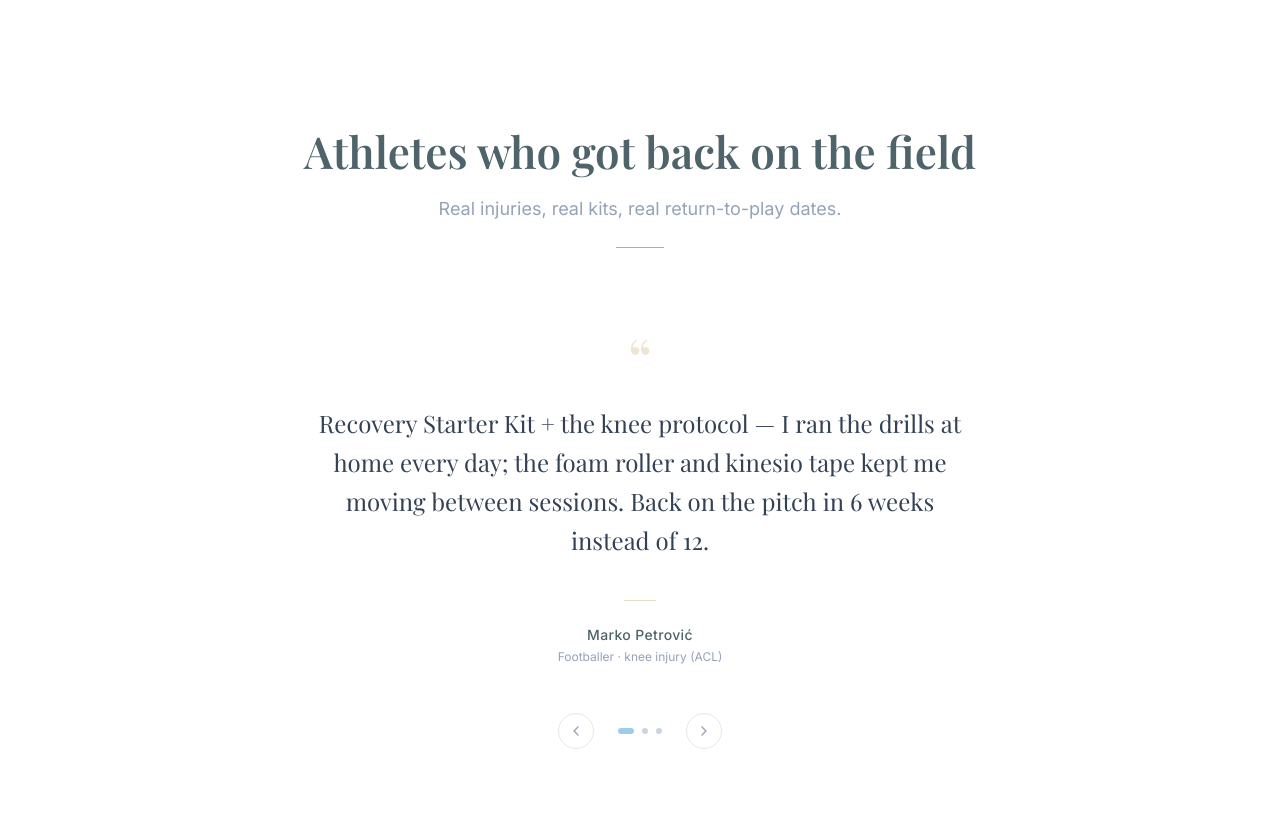
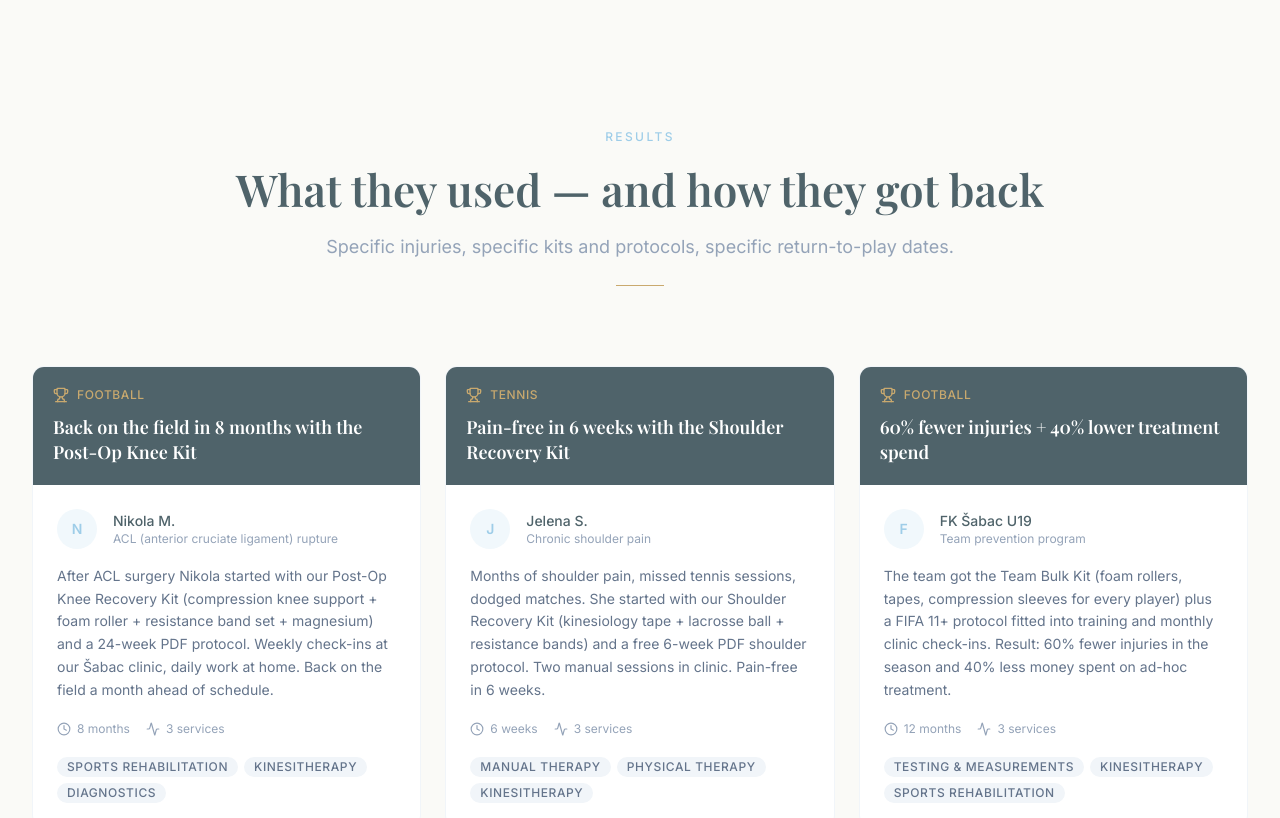
Before and after one commit to ivosevicluka2000-dot/SPORTMED, a Next.js app: page /en in a window 1280 px wide. Shown: the part 5180-5998 px from the top of the page. Built offline with nearby package versions, Linux system fonts and the light colour scheme.

Commit message:
chore(home): remove Testimonials section

```diff
--- a/src/app/[locale]/page.tsx
+++ b/src/app/[locale]/page.tsx
@@ -3,7 +3,6 @@ import Hero from "@/components/sections/Hero";
 import HomeTiles from "@/components/sections/HomeTiles";
 import ServicesOverview from "@/components/sections/ServicesOverview";
 import WhyUs from "@/components/sections/WhyUs";
-import Testimonials from "@/components/sections/Testimonials";
 import CaseStudies from "@/components/sections/CaseStudies";
 import Partners from "@/components/sections/Partners";
 import LocationPreview from "@/components/sections/LocationPreview";
@@ -30,7 +29,6 @@ export default function HomePage() {
       <HomeTiles />
       <ServicesOverview />
       <WhyUs />
-      <Testimonials />
       <CaseStudies />
       <Partners />
       <LocationPreview />
--- a/src/components/sections/Testimonials.tsx
+++ /dev/null
@@ -1,121 +0,0 @@
-"use client";
-
-import { useTranslations, useLocale } from "next-intl";
-import { useState } from "react";
-import { motion, AnimatePresence } from "framer-motion";
-import Section, { SectionHeader } from "@/components/ui/Section";
-import { ChevronLeft, ChevronRight } from "lucide-react";
-
-const testimonials = [
-  {
-    name: "Marko Petrović",
-    role: {
-      sr: "Fudbaler · povreda kolena (LCA)",
-      en: "Footballer · knee injury (ACL)",
-    },
-    content: {
-      sr: "Recovery Starter Kit + protokol za koleno — radio sam vežbe kod kuće svaki dan, foam roller i kinezio traka su me držali u igri između termina. Vratio sam se na teren za 6 nedelja umesto 12.",
-      en: "Recovery Starter Kit + the knee protocol — I ran the drills at home every day; the foam roller and kinesio tape kept me moving between sessions. Back on the pitch in 6 weeks instead of 12.",
-    },
-  },
-  {
-    name: "Ana Jovanović",
-    role: {
-      sr: "Atletičarka · oporavak između treninga",
-      en: "Track athlete · between-session recovery",
-    },
-    content: {
-      sr: "Magnezijum + kompresione čarape + njihov protokol za oporavak posle teških treninga — drugi dan više nemam onaj “mrtav” osećaj u nogama. Vremena na 400m su mi pala za sekundu i po.",
-      en: "Magnesium + compression socks + their post-session recovery protocol — that “dead legs” feeling on day two is gone. My 400m times dropped by a second and a half.",
-    },
-  },
-  {
-    name: "Stefan Nikolić",
-    role: {
-      sr: "Košarkaš · skočni zglob",
-      en: "Basketball player · ankle",
-    },
-    content: {
-      sr: "Pre nego što sam išao na pregled, uradio sam njihov besplatni Readiness Checklist i naručio kit za skočni zglob. Za 4 nedelje sam bio spreman za utakmicu — bez fizioterapije svaki drugi dan.",
-      en: "Before booking anything I ran their free Readiness Checklist and ordered the ankle kit. Match-ready in 4 weeks — no every-other-day physio appointments needed.",
-    },
-  },
-];
-
-export default function Testimonials() {
-  const t = useTranslations("testimonials");
-  const locale = useLocale();
-  const lang: "sr" | "en" = locale === "en" ? "en" : "sr";
-  const [current, setCurrent] = useState(0);
-
-  const next = () => setCurrent((prev) => (prev + 1) % testimonials.length);
-  const prev = () =>
-    setCurrent(
-      (prev) => (prev - 1 + testimonials.length) % testimonials.length
-    );
-
-  return (
-    <Section>
-      <SectionHeader title={t("title")} subtitle={t("subtitle")} accent />
-
-      <div className="max-w-3xl mx-auto relative">
-        <AnimatePresence mode="wait">
-          <motion.div
-            key={current}
-            initial={{ opacity: 0 }}
-            animate={{ opacity: 1 }}
-            exit={{ opacity: 0 }}
-            transition={{ duration: 0.3 }}
-            className="text-center px-4 md:px-12"
-          >
-            {/* Decorative quote */}
-            <span className="block font-heading text-6xl text-gold/30 leading-none mb-4">&ldquo;</span>
-
-            <p className="font-heading text-xl md:text-2xl text-gray-700 mb-10 leading-relaxed">
-              {testimonials[current].content[lang]}
-            </p>
-
-            <div className="h-px w-8 bg-gold/40 mx-auto mb-6" />
-
-            <p className="font-medium text-navy text-sm tracking-wide">
-              {testimonials[current].name}
-            </p>
-            <p className="text-xs text-gray-400 mt-1">
-              {testimonials[current].role[lang]}
-            </p>
-          </motion.div>
-        </AnimatePresence>
-
-        {/* Navigation */}
-        <div className="flex justify-center items-center gap-6 mt-12">
-          <button
-            onClick={prev}
-            className="w-9 h-9 rounded-full border border-gray-200 flex items-center justify-center text-gray-400 hover:border-teal hover:text-teal transition-colors cursor-pointer"
-            aria-label="Previous testimonial"
-          >
-            <ChevronLeft className="w-4 h-4" />
-          </button>
-          <div className="flex items-center gap-2">
-            {testimonials.map((_, i) => (
-              <button
-                key={i}
-                onClick={() => setCurrent(i)}
-                className={`w-1.5 h-1.5 rounded-full transition-all cursor-pointer ${
-                  i === current ? "bg-teal w-4" : "bg-gray-300"
-                }`}
-                aria-label={`Go to testimonial ${i + 1}`}
-              />
-            ))}
-          </div>
-          <button
-            onClick={next}
-            className="w-9 h-9 rounded-full border border-gray-200 flex items-center justify-center text-gray-400 hover:border-teal hover:text-teal transition-colors cursor-pointer"
-            aria-label="Next testimonial"
-          >
-            <ChevronRight className="w-4 h-4" />
-          </button>
-        </div>
-      </div>
-    </Section>
-  );
-}
```
Also changed, not shown: messages/en.json, messages/sr.json.
